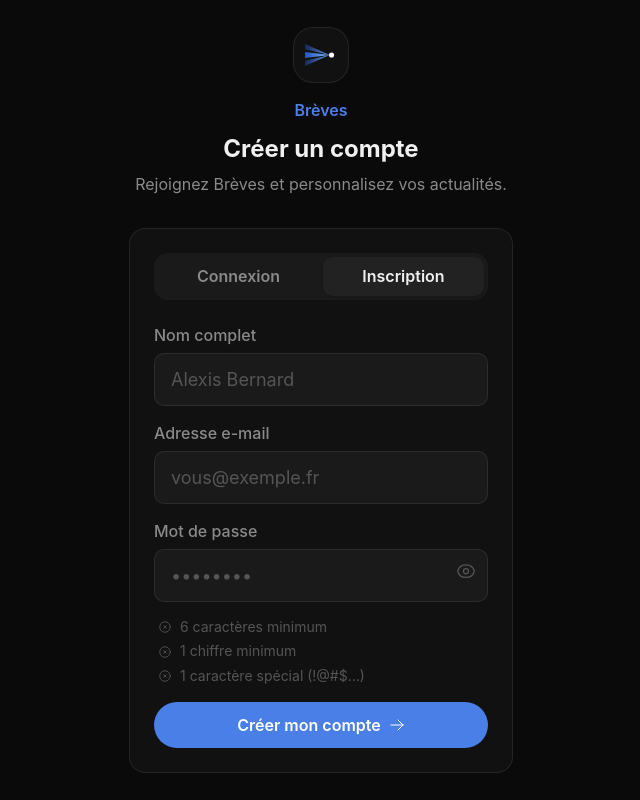
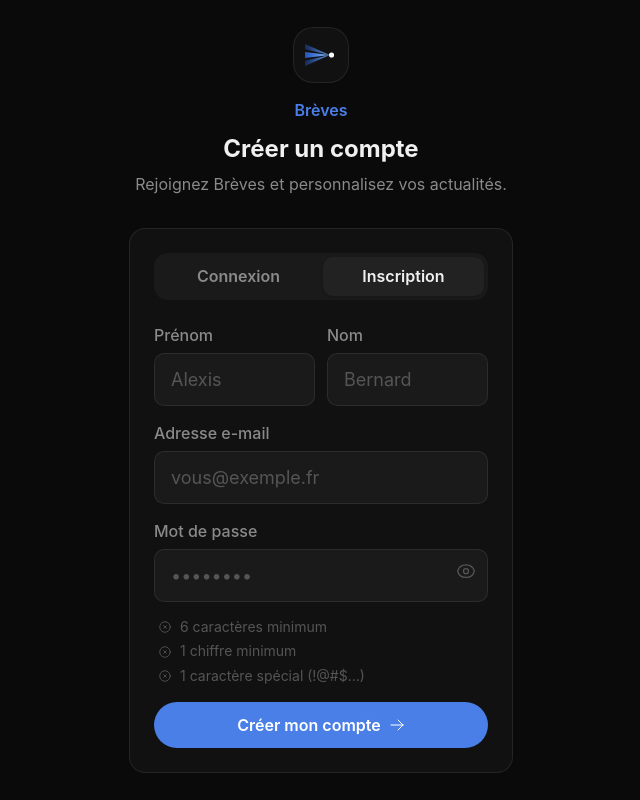
Before and after one commit to JulienTom33/breve, a React (Vite) app: page /auth in a window 1280 px wide. Both pictures are taken after a click on the button "Inscription". Shown: the whole page, without its empty margins (319-959 px from the left). Built offline with nearby package versions, Linux system fonts and the light colour scheme; no server answers; a web font is replaced by a local one.

Commit message:
feat(#86): Prénom + Nom séparés à l'inscription, erreurs Supabase traduites
Co-Authored-By: Claude Sonnet 4.6 <noreply@anthropic.com>

```diff
--- a/src/hooks/useAuth.ts
+++ b/src/hooks/useAuth.ts
@@ -6,7 +6,12 @@ interface UseAuthReturn {
   user: User | null
   loading: boolean
   signIn: (email: string, password: string) => Promise<AuthError | null>
-  signUp: (email: string, password: string, fullName: string) => Promise<AuthError | null>
+  signUp: (
+    email: string,
+    password: string,
+    firstName: string,
+    lastName: string,
+  ) => Promise<AuthError | null>
   signOut: () => Promise<void>
   resetPassword: (email: string) => Promise<AuthError | null>
 }
@@ -33,19 +38,27 @@ export function useAuth(): UseAuthReturn {
     return error
   }, [])
 
-  const signUp = useCallback(async (email: string, password: string, fullName: string) => {
+  const signUp = useCallback(
+    async (email: string, password: string, firstName: string, lastName: string) => {
+      const fullName = `${firstName} ${lastName}`.trim()
       const { data, error } = await supabase.auth.signUp({
         email,
         password,
-      options: { data: { full_name: fullName } },
+        options: { data: { first_name: firstName, last_name: lastName, full_name: fullName } },
       })
       if (!error && data.user) {
-      await supabase
-        .from('profiles')
-        .insert({ id: data.user.id, email: data.user.email, full_name: fullName })
+        await supabase.from('profiles').insert({
+          id: data.user.id,
+          email: data.user.email,
+          first_name: firstName,
+          last_name: lastName,
+          full_name: fullName,
+        })
       }
       return error
-  }, [])
+    },
+    [],
+  )
 
   const signOut = useCallback(async () => {
     await supabase.auth.signOut()
--- a/src/lib/i18n.ts
+++ b/src/lib/i18n.ts
@@ -46,10 +46,12 @@ const translations = {
         register: 'Inscription',
       },
       fields: {
-        fullName: 'Nom complet',
+        firstName: 'Prénom',
+        lastName: 'Nom',
         email: 'Adresse e-mail',
         password: 'Mot de passe',
-        fullNamePlaceholder: 'Alexis Bernard',
+        firstNamePlaceholder: 'Alexis',
+        lastNamePlaceholder: 'Bernard',
         emailPlaceholder: 'vous@exemple.fr',
         passwordPlaceholder: '••••••••',
       },
@@ -140,10 +142,12 @@ const translations = {
         register: 'Sign up',
       },
       fields: {
-        fullName: 'Full name',
+        firstName: 'First name',
+        lastName: 'Last name',
         email: 'Email address',
         password: 'Password',
-        fullNamePlaceholder: 'Alex Smith',
+        firstNamePlaceholder: 'Alex',
+        lastNamePlaceholder: 'Smith',
         emailPlaceholder: 'you@example.com',
         passwordPlaceholder: '••••••••',
       },
--- a/src/pages/AuthPage.tsx
+++ b/src/pages/AuthPage.tsx
@@ -49,7 +49,8 @@ const AuthPage: FC = () => {
   const { signIn, signUp, resetPassword } = useAuth()
 
   const [mode, setMode] = useState<Mode>('login')
-  const [fullName, setFullName] = useState('')
+  const [firstName, setFirstName] = useState('')
+  const [lastName, setLastName] = useState('')
   const [email, setEmail] = useState('')
   const [password, setPassword] = useState('')
   const [showPassword, setShowPassword] = useState(false)
@@ -59,6 +60,8 @@ const AuthPage: FC = () => {
 
   const switchMode = (next: Mode) => {
     setMode(next)
+    setFirstName('')
+    setLastName('')
     setPassword('')
     setError('')
     setResetSent(false)
@@ -78,7 +81,9 @@ const AuthPage: FC = () => {
     }
 
     const err =
-      mode === 'login' ? await signIn(email, password) : await signUp(email, password, fullName)
+      mode === 'login'
+        ? await signIn(email, password)
+        : await signUp(email, password, firstName, lastName)
 
     setSubmitting(false)
     if (err) {
@@ -177,16 +182,28 @@ const AuthPage: FC = () => {
         <form id="auth-page__form--main" onSubmit={handleSubmit} noValidate>
           <div className="flex flex-col gap-4">
             {mode === 'register' && (
-              <Input
-                id="auth-page__input--name"
-                label={t.auth.fields.fullName}
-                type="text"
-                value={fullName}
-                onChange={(e) => setFullName(e.target.value)}
-                placeholder={t.auth.fields.fullNamePlaceholder}
-                autoComplete="name"
-                required
-              />
+              <div className="flex gap-3">
+                <Input
+                  id="auth-page__input--firstname"
+                  label={t.auth.fields.firstName}
+                  type="text"
+                  value={firstName}
+                  onChange={(e) => setFirstName(e.target.value)}
+                  placeholder={t.auth.fields.firstNamePlaceholder}
+                  autoComplete="given-name"
+                  required
+                />
+                <Input
+                  id="auth-page__input--lastname"
+                  label={t.auth.fields.lastName}
+                  type="text"
+                  value={lastName}
+                  onChange={(e) => setLastName(e.target.value)}
+                  placeholder={t.auth.fields.lastNamePlaceholder}
+                  autoComplete="family-name"
+                  required
+                />
+              </div>
             )}
 
             <Input
```
Also changed, not shown: 2 other files (tests, documents, lock files or other folders). Lines whose indentation alone changed are shown as unchanged.
